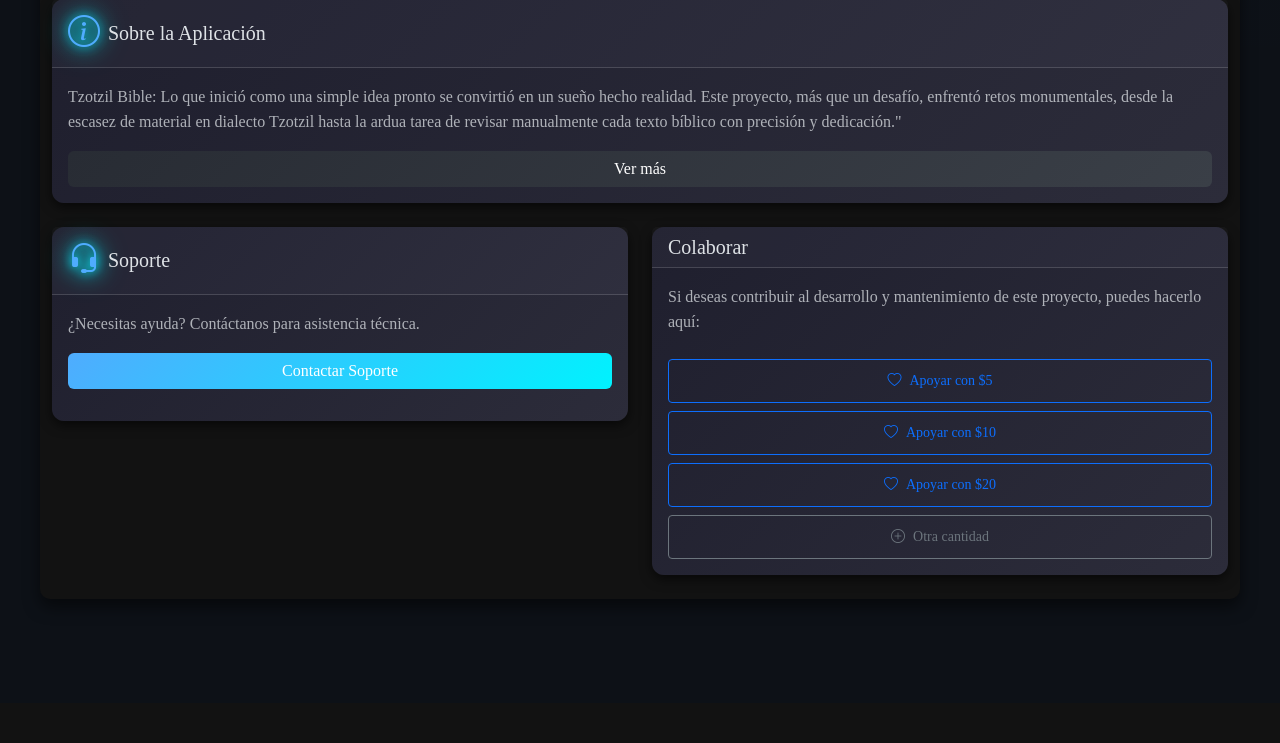
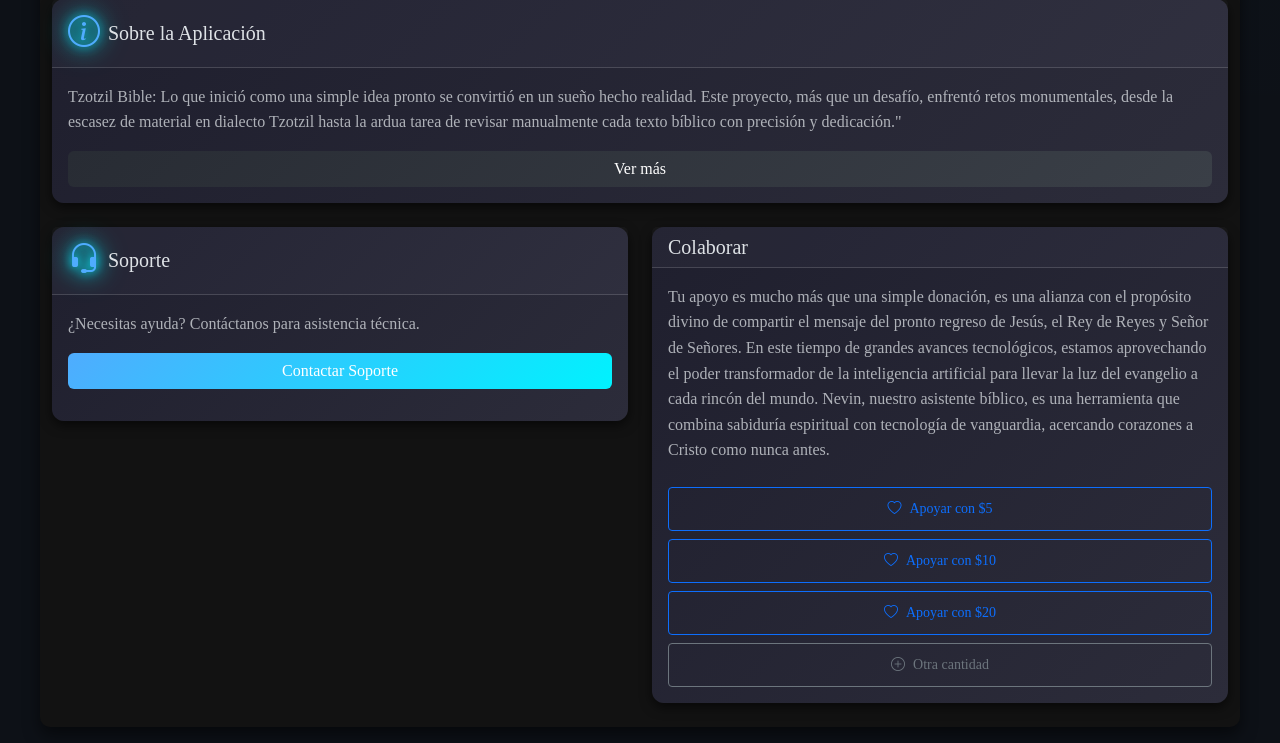
Before and after one commit to g3lasio/tzotzil-bible-V2.0, a Python web app: template templates/settings.html in a window 1280 px wide. Shown: the part 914-1657 px from the top of the page. Before the commit the page ends 1489 px from the top, so only its background shows below. Run offline with Jinja, Linux system fonts and the light colour scheme; the template is opened without the code that fills it, so the values that code supplies are empty.

Commit message:
Automatic commit before Assistant edits

```diff
--- a/templates/settings.html
+++ b/templates/settings.html
@@ -214,7 +214,9 @@
                 </div>
                 <div class="card-body">
                     <p class="text-muted mb-4">
-                        Si deseas contribuir al desarrollo y mantenimiento de este proyecto, puedes hacerlo aquí:
+                        Tu apoyo es mucho más que una simple donación, es una alianza con el propósito divino de compartir el mensaje del pronto regreso de Jesús, el Rey de Reyes y Señor de Señores.
+
+                        En este tiempo de grandes avances tecnológicos, estamos aprovechando el poder transformador de la inteligencia artificial para llevar la luz del evangelio a cada rincón del mundo. Nevin, nuestro asistente bíblico, es una herramienta que combina sabiduría espiritual con tecnología de vanguardia, acercando corazones a Cristo como nunca antes.
                     </p>
                     <div class="d-grid gap-2">
                         <button onclick="handleDonation(5)" class="btn btn-outline-primary btn-sm">
```
